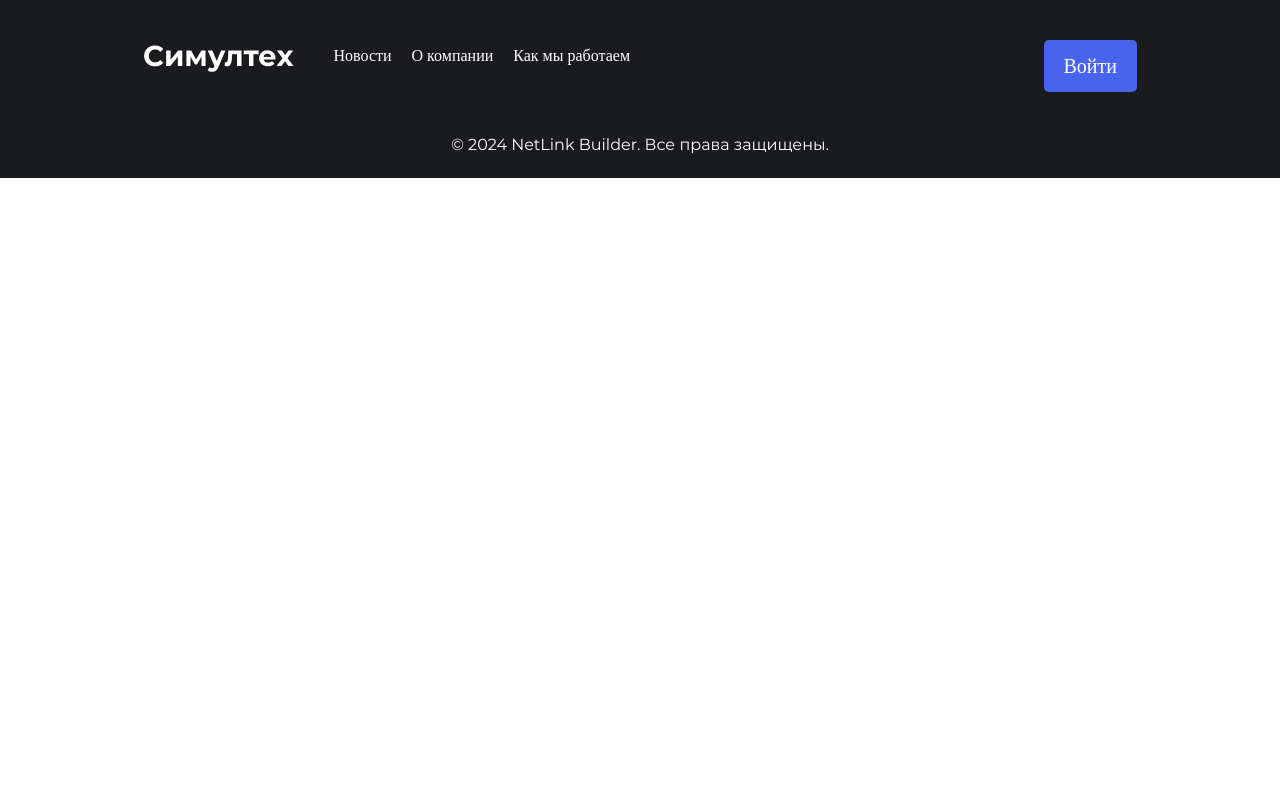
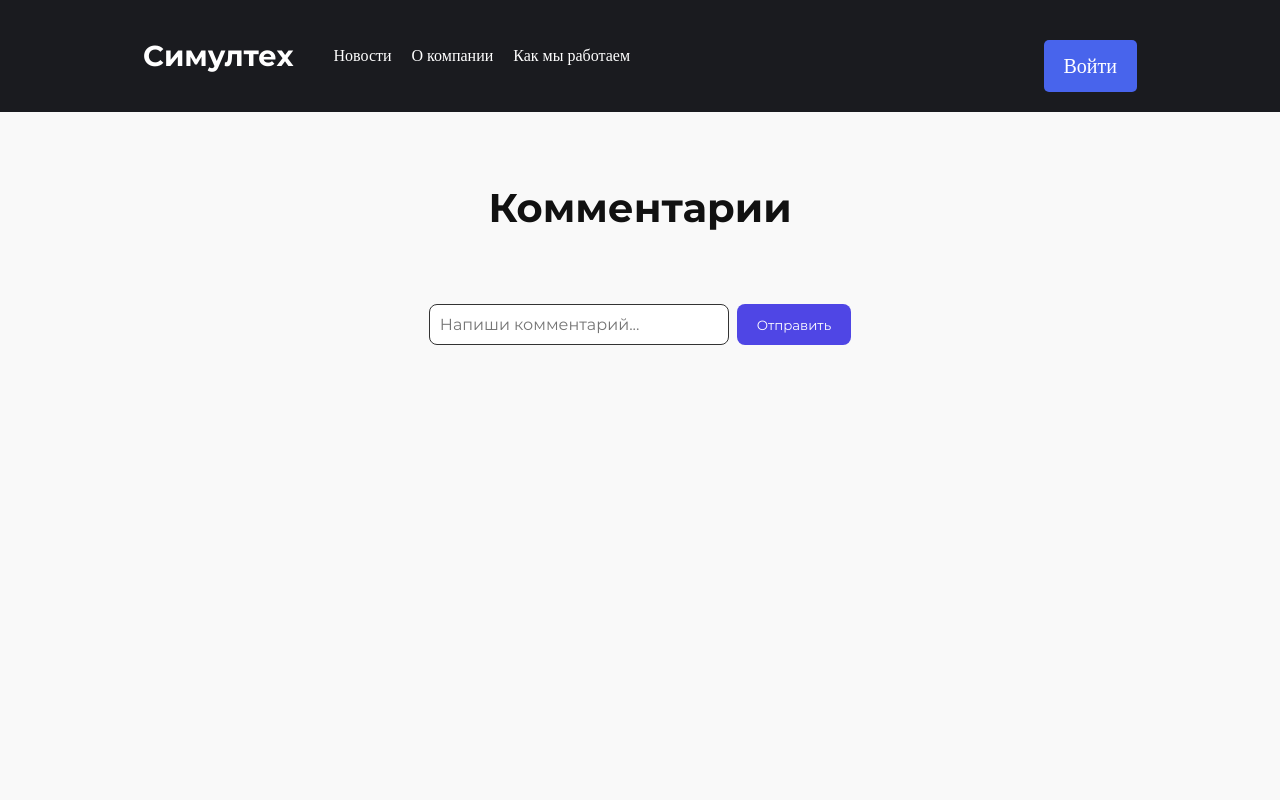
Before and after one commit to simulteh/frontend, a React (Create React App) app: page /comments in a window 1280 px wide. Shown: the top 800 px of the page. Built offline with nearby package versions, Linux system fonts and the light colour scheme.

Commit message:
added comments page

```diff
--- a/src/App.js
+++ b/src/App.js
@@ -9,6 +9,7 @@ import AuthPage from './pages/AuthPage';
 import ProfilePage from './pages/ProfilePage';
 import TeacherProfilePage from './pages/TeacherProfilePage';
 import LabWorksPage from './pages/LabWorksPage';
+import CommentsPage from './components/CommentsPage';
 import { Weather } from './components/Weather';
 import './style/fonts.css';
 import './style/global.css';
@@ -64,6 +65,8 @@ function App() {
         {/* Страница авторизации */}
         <Route path="/auth" element={<AuthPage />} />
 
+        <Route path="/comments" element={<CommentsPage />} />
+
                 {/* Страница авторизации */}
                 <Route path="/weather" element={<Weather />} />
 
@@ -75,6 +78,7 @@ function App() {
 
         {/* Страница с лабораторными работами */}
         <Route path="/lab-works" element={<LabWorksPage />} />
+         <Route path="/comments" element={<CommentsPage />} />
       </Routes>
 
       <Footer /> {/* Подвал сайта */}
--- /dev/null
+++ b/src/components/AddCommentForm.js
@@ -0,0 +1,98 @@
+import React, { useState } from 'react';
+
+function AddCommentForm() {
+  const [comment, setComment] = useState('');
+  const [comments, setComments] = useState([]);
+
+  const handleSubmit = (e) => {
+    e.preventDefault();
+    if (!comment.trim()) return;
+
+    setComments([...comments, comment]);
+    setComment('');
+  };
+
+  return (
+    <div style={styles.wrapper}>
+      <form onSubmit={handleSubmit} style={styles.form}>
+        <input
+          type="text"
+          placeholder="Напиши комментарий..."
+          value={comment}
+          onChange={(e) => setComment(e.target.value)}
+          style={styles.input}
+        />
+        <button type="submit" style={styles.button}>Отправить</button>
+      </form>
+
+      <div style={styles.commentList}>
+        {comments.map((text, index) => (
+          <div key={index} style={styles.comment}>
+            <strong style={styles.user}>👤 Пользователь</strong>
+            <p style={styles.commentText}>{text}</p>
+          </div>
+        ))}
+      </div>
+    </div>
+  );
+}
+
+const styles = {
+  wrapper: {
+    maxWidth: '700px',
+    margin: '2rem auto',
+    textAlign: 'center',
+    fontFamily: 'inherit',
+  },
+  form: {
+    display: 'flex',
+    justifyContent: 'center',
+    gap: '0.5rem',
+    marginBottom: '2rem',
+  },
+  input: {
+    flex: '1',
+    minWidth: '300px',
+    padding: '10px',
+    fontSize: '16px',
+    borderRadius: '8px',
+    border: '1px solid #333',
+  },
+  button: {
+    padding: '10px 20px',
+    backgroundColor: '#4F46E5',
+    color: '#fff',
+    border: 'none',
+    borderRadius: '8px',
+    cursor: 'pointer',
+  },
+  commentList: {
+    display: 'flex',
+    flexDirection: 'column',
+    alignItems: 'center',
+    gap: '14px',
+  },
+  comment: {
+    backgroundColor: '#fff',
+    border: '1px solid #ccc',
+    padding: '16px 20px',
+    borderRadius: '10px',
+    boxShadow: '0 2px 8px rgba(0,0,0,0.05)',
+    width: '100%',
+    maxWidth: '600px',
+    textAlign: 'left',
+  },
+  user: {
+    color: '#333',
+    marginBottom: '6px',
+    display: 'block',
+  },
+  commentText: {
+    fontSize: '16px',
+    lineHeight: '1.4',
+    color: '#222',
+    margin: 0,
+  },
+};
+
+export default AddCommentForm;
--- /dev/null
+++ b/src/components/CommentsPage.js
@@ -0,0 +1,30 @@
+import React from 'react';
+import AddCommentForm from './AddCommentForm';
+
+function CommentsPage() {
+  return (
+    <div style={styles.page}>
+      <h1 style={styles.heading}>Комментарии</h1>
+      <AddCommentForm />
+    </div>
+  );
+}
+
+const styles = {
+  page: {
+    minHeight: '100vh',
+    padding: '4rem 1rem',
+    backgroundColor: '#f9f9f9',
+    display: 'flex',
+    flexDirection: 'column',
+    alignItems: 'center',
+  },
+  heading: {
+    fontSize: '2.5rem',
+    fontWeight: 'bold',
+    marginBottom: '2rem',
+    color: '#111',
+  },
+};
+
+export default CommentsPage;
```
